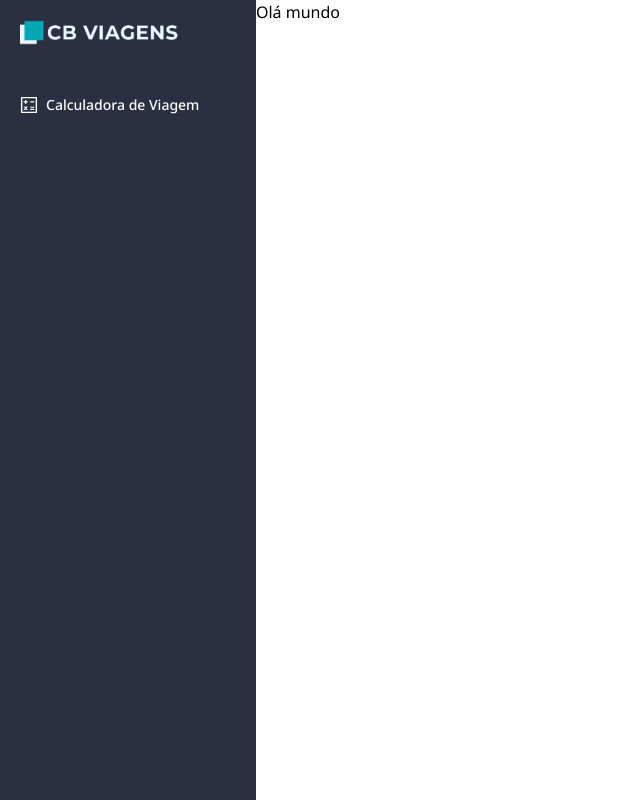
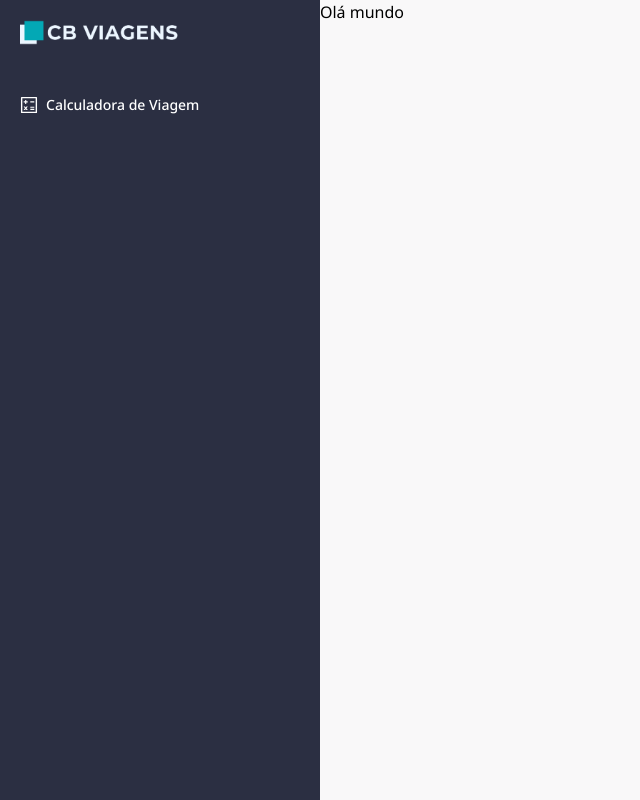
Before and after one commit to br-adriel/coorlab-challenge, a Vue app in the folder app/frontend/: page / in a window 1280 px wide. Shown: the whole page, without its empty margins (0-640 px from the left). Built offline with nearby package versions, Linux system fonts and the light colour scheme.

Commit message:
feat: Update app background ant sidebar width

```diff
--- a/app/frontend/src/App.vue
+++ b/app/frontend/src/App.vue
@@ -4,8 +4,8 @@ import AppSidebar from '@/components/AppSidebar.vue';
 </script>
 
 <template>
-  <div class="lg:flex">
-    <div class="lg:w-1/5">
+  <div class="lg:flex bg-plain-medium shadow">
+    <div class="lg:w-1/4">
       <AppSidebar />
     </div>
     <RouterView />
```
